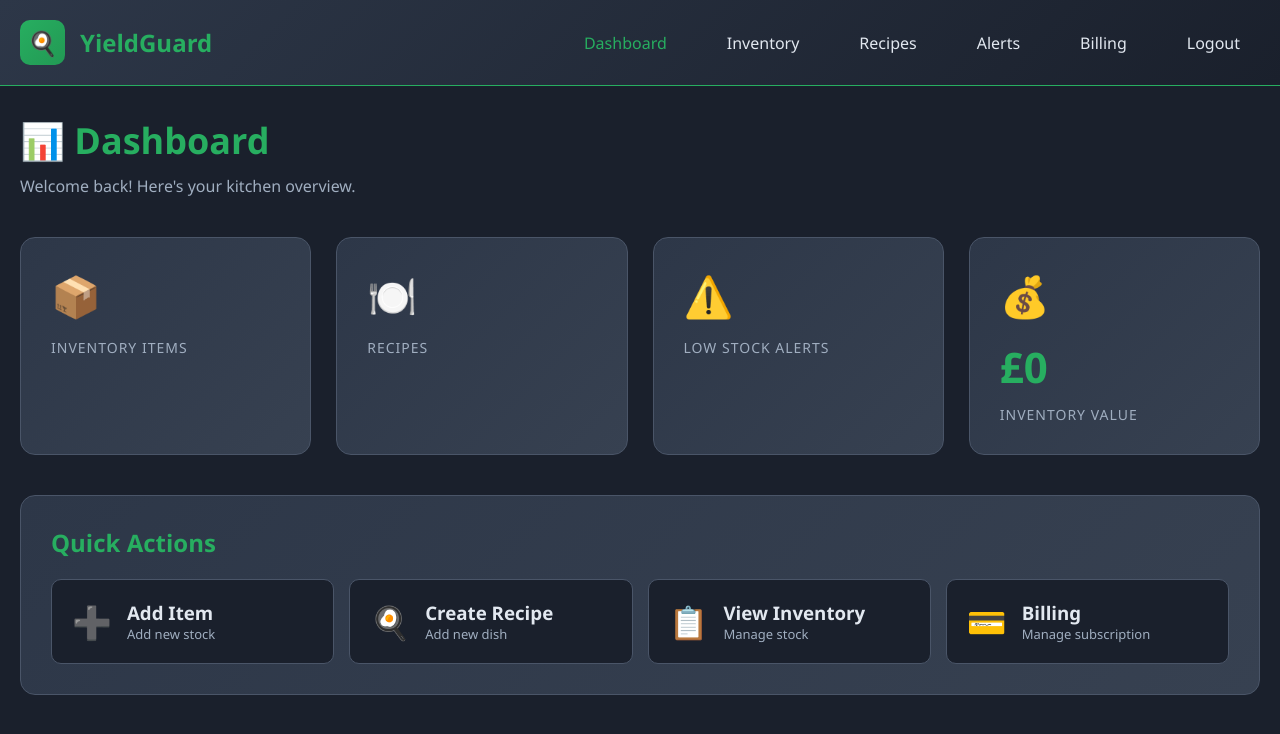
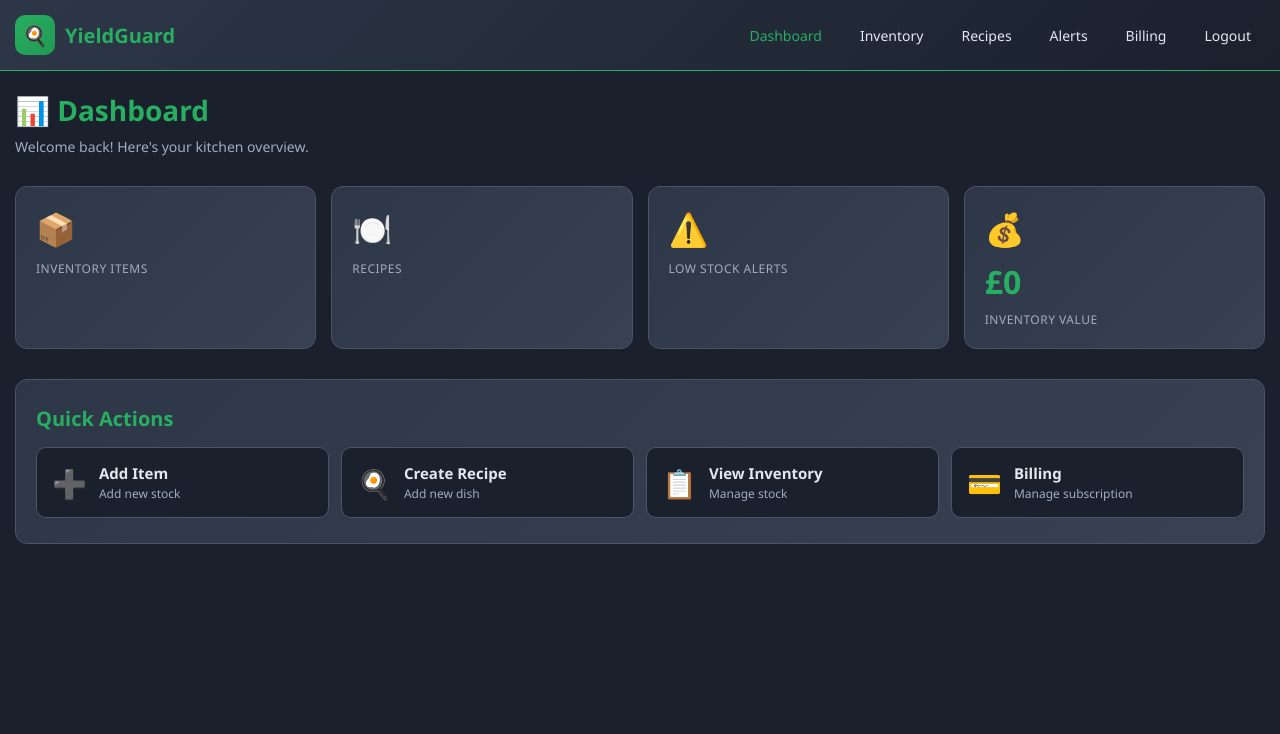
Before and after one commit to cryptoirish/kitchen-inventory-clean, a Flask app: template templates/home.html in a window 1280 px wide. Shown: the top 734 px of the page. Run offline with Flask 3, Linux system fonts and the light colour scheme; the template is opened without the code that fills it, so the values that code supplies are empty; some libraries are stand-ins or nearby versions.

Commit message:
Refactor home.html for dashboard layout and styles
Updated the title and improved the styling of the navigation and action buttons for better responsiveness and aesthetics.

```diff
--- a/templates/home.html
+++ b/templates/home.html
@@ -1,35 +1,84 @@
 <!DOCTYPE html>
 <html>
 <head>
-    <title>YieldGuard - Kitchen Management</title>
+    <title>YieldGuard - Dashboard</title>
     <meta name="viewport" content="width=device-width, initial-scale=1.0">
     <style>
         * { margin: 0; padding: 0; box-sizing: border-box; }
         body { font-family: 'Segoe UI', Tahoma, Geneva, Verdana, sans-serif; background: #1a202c; color: #e2e8f0; min-height: 100vh; }
-        .navbar { background: linear-gradient(135deg, #2d3748 0%, #1a202c 100%); padding: 20px 0; border-bottom: 1px solid #27ae60; }
-        .nav-container { max-width: 1400px; margin: 0 auto; padding: 0 20px; display: flex; justify-content: space-between; align-items: center; }
-        .logo { display: flex; align-items: center; gap: 15px; text-decoration: none; }
-        .logo-icon { width: 45px; height: 45px; background: linear-gradient(135deg, #27ae60 0%, #229954 100%); border-radius: 10px; display: flex; align-items: center; justify-content: center; font-size: 24px; }
-        .logo-text { color: #27ae60; font-size: 24px; font-weight: bold; }
-        .nav-links { display: flex; gap: 20px; align-items: center; }
-        .nav-links a { color: #e2e8f0; text-decoration: none; font-weight: 500; padding: 10px 20px; border-radius: 8px; transition: all 0.3s; }
+
+        /* Navigation */
+        .navbar { background: linear-gradient(135deg, #2d3748 0%, #1a202c 100%); padding: 15px 0; border-bottom: 1px solid #27ae60; position: sticky; top: 0; z-index: 1000; }
+        .nav-container { max-width: 1400px; margin: 0 auto; padding: 0 15px; display: flex; justify-content: space-between; align-items: center; }
+        .logo { display: flex; align-items: center; gap: 10px; text-decoration: none; }
+        .logo-icon { width: 40px; height: 40px; background: linear-gradient(135deg, #27ae60 0%, #229954 100%); border-radius: 10px; display: flex; align-items: center; justify-content: center; font-size: 20px; }
+        .logo-text { color: #27ae60; font-size: 20px; font-weight: bold; }
+
+        /* Desktop Nav */
+        .nav-links { display: flex; gap: 10px; align-items: center; }
+        .nav-links a { color: #e2e8f0; text-decoration: none; font-weight: 500; padding: 8px 14px; border-radius: 8px; transition: all 0.3s; font-size: 14px; }
         .nav-links a:hover { background: rgba(39, 174, 96, 0.1); color: #27ae60; }
-        .container { max-width: 1400px; margin: 0 auto; padding: 30px 20px; }
-        .page-header { margin-bottom: 40px; }
-        .page-header h1 { color: #27ae60; font-size: 36px; margin-bottom: 10px; }
-        .page-subtitle { color: #a0aec0; }
-        .stats-grid { display: grid; grid-template-columns: repeat(auto-fit, minmax(250px, 1fr)); gap: 25px; margin-bottom: 40px; }
-        .stat-card { background: linear-gradient(135deg, #2d3748 0%, #374151 100%); padding: 30px; border-radius: 15px; border: 1px solid #4a5568; transition: all 0.3s; }
-        .stat-card:hover { transform: translateY(-5px); border-color: #27ae60; }
-        .stat-icon { font-size: 40px; margin-bottom: 15px; }
-        .stat-number { font-size: 42px; font-weight: bold; color: #27ae60; margin: 10px 0; }
-        .stat-label { color: #a0aec0; font-size: 14px; text-transform: uppercase; letter-spacing: 1px; }
-        .quick-actions { background: linear-gradient(135deg, #2d3748 0%, #374151 100%); padding: 30px; border-radius: 15px; border: 1px solid #4a5568; }
-        .quick-actions h2 { color: #27ae60; margin-bottom: 20px; }
-        .action-grid { display: grid; grid-template-columns: repeat(auto-fit, minmax(250px, 1fr)); gap: 15px; }
-        .action-btn { display: flex; align-items: center; gap: 15px; padding: 20px; background: #1a202c; border: 1px solid #4a5568; border-radius: 10px; text-decoration: none; color: #e2e8f0; transition: all 0.3s; }
+
+        /* Hamburger - Hidden on desktop */
+        .hamburger { display: none; flex-direction: column; gap: 4px; cursor: pointer; padding: 10px; border: none; background: none; }
+        .hamburger span { width: 25px; height: 3px; background: #27ae60; border-radius: 2px; transition: all 0.3s; }
+
+        /* Mobile Menu Overlay */
+        .mobile-menu { display: none; position: fixed; top: 70px; left: 0; right: 0; background: #1a202c; padding: 20px; border-bottom: 2px solid #27ae60; flex-direction: column; gap: 10px; z-index: 999; box-shadow: 0 10px 30px rgba(0,0,0,0.5); }
+        .mobile-menu.active { display: flex; }
+        .mobile-menu a { color: #e2e8f0; text-decoration: none; font-weight: 500; padding: 15px 20px; border-radius: 10px; transition: all 0.3s; font-size: 16px; border: 1px solid #374151; }
+        .mobile-menu a:hover, .mobile-menu a.active { background: rgba(39, 174, 96, 0.1); color: #27ae60; border-color: #27ae60; }
+
+        /* Container */
+        .container { max-width: 1400px; margin: 0 auto; padding: 20px 15px; }
+
+        /* Page Header */
+        .page-header { margin-bottom: 30px; }
+        .page-header h1 { color: #27ae60; font-size: 28px; margin-bottom: 8px; }
+        .page-subtitle { color: #a0aec0; font-size: 14px; }
+
+        /* Stats Grid */
+        .stats-grid { display: grid; grid-template-columns: repeat(auto-fit, minmax(250px, 1fr)); gap: 15px; margin-bottom: 30px; }
+        .stat-card { background: linear-gradient(135deg, #2d3748 0%, #374151 100%); padding: 20px; border-radius: 12px; border: 1px solid #4a5568; transition: all 0.3s; }
+        .stat-card:hover { transform: translateY(-3px); border-color: #27ae60; }
+        .stat-icon { font-size: 32px; margin-bottom: 10px; }
+        .stat-number { font-size: 32px; font-weight: bold; color: #27ae60; margin: 8px 0; }
+        .stat-label { color: #a0aec0; font-size: 12px; text-transform: uppercase; letter-spacing: 0.5px; }
+
+        /* Quick Actions */
+        .quick-actions { background: linear-gradient(135deg, #2d3748 0%, #374151 100%); padding: 25px 20px; border-radius: 12px; border: 1px solid #4a5568; }
+        .quick-actions h2 { color: #27ae60; margin-bottom: 15px; font-size: 20px; }
+        .action-grid { display: grid; grid-template-columns: repeat(auto-fit, minmax(220px, 1fr)); gap: 12px; }
+        .action-btn { display: flex; align-items: center; gap: 12px; padding: 15px; background: #1a202c; border: 1px solid #4a5568; border-radius: 10px; text-decoration: none; color: #e2e8f0; transition: all 0.3s; }
         .action-btn:hover { border-color: #27ae60; background: rgba(39, 174, 96, 0.1); }
-        .action-icon { font-size: 32px; }
+        .action-icon { font-size: 28px; flex-shrink: 0; }
+        .action-btn h3 { color: #e2e8f0; font-size: 15px; margin-bottom: 2px; }
+        .action-btn p { color: #a0aec0; font-size: 12px; }
+
+        /* Mobile Responsive */
+        @media (max-width: 768px) {
+            .nav-links { display: none; }
+            .hamburger { display: flex; }
+            .logo-text { font-size: 18px; }
+            .logo-icon { width: 35px; height: 35px; font-size: 18px; }
+
+            .container { padding: 15px 10px; }
+            .page-header h1 { font-size: 24px; }
+
+            .stats-grid { grid-template-columns: 1fr 1fr; gap: 10px; }
+            .stat-card { padding: 15px; }
+            .stat-icon { font-size: 24px; }
+            .stat-number { font-size: 24px; }
+            .stat-label { font-size: 11px; }
+
+            .action-grid { grid-template-columns: 1fr; }
+            .action-btn { padding: 18px; }
+            .action-btn h3 { font-size: 16px; }
+        }
+
+        @media (max-width: 480px) {
+            .stats-grid { grid-template-columns: 1fr; }
+        }
     </style>
 </head>
 <body>
@@ -39,6 +88,8 @@
                 <div class="logo-icon">🍳</div>
                 <div class="logo-text">YieldGuard</div>
             </a>
+
+            <!-- Desktop Navigation -->
             <div class="nav-links">
                 <a href="/" style="color: #27ae60;">Dashboard</a>
                 <a href="/inventory">Inventory</a>
@@ -47,6 +98,23 @@
                 <a href="/billing">Billing</a>
                 <a href="/logout">Logout</a>
             </div>
+
+            <!-- Mobile Hamburger -->
+            <button class="hamburger" onclick="toggleMenu()">
+                <span></span>
+                <span></span>
+                <span></span>
+            </button>
+        </div>
+
+        <!-- Mobile Menu -->
+        <div class="mobile-menu" id="mobileMenu">
+            <a href="/" class="active">📊 Dashboard</a>
+            <a href="/inventory">📦 Inventory</a>
+            <a href="/recipes">🍽️ Recipes</a>
+            <a href="/alerts">⚠️ Alerts</a>
+            <a href="/billing">💳 Billing</a>
+            <a href="/logout">🚪 Logout</a>
         </div>
     </nav>
 
@@ -84,22 +152,37 @@
             <div class="action-grid">
                 <a href="/add" class="action-btn">
                     <div class="action-icon">➕</div>
-                    <div><h3 style="color: #e2e8f0;">Add Item</h3><p style="color: #a0aec0; font-size: 13px;">Add new stock</p></div>
+                    <div><h3>Add Item</h3><p>Add new stock</p></div>
                 </a>
                 <a href="/recipes/add" class="action-btn">
                     <div class="action-icon">🍳</div>
-                    <div><h3 style="color: #e2e8f0;">Create Recipe</h3><p style="color: #a0aec0; font-size: 13px;">Add new dish</p></div>
+                    <div><h3>Create Recipe</h3><p>Add new dish</p></div>
                 </a>
                 <a href="/inventory" class="action-btn">
                     <div class="action-icon">📋</div>
-                    <div><h3 style="color: #e2e8f0;">View Inventory</h3><p style="color: #a0aec0; font-size: 13px;">Manage stock</p></div>
+                    <div><h3>View Inventory</h3><p>Manage stock</p></div>
                 </a>
                 <a href="/billing" class="action-btn">
                     <div class="action-icon">💳</div>
-                    <div><h3 style="color: #e2e8f0;">Billing</h3><p style="color: #a0aec0; font-size: 13px;">Manage subscription</p></div>
+                    <div><h3>Billing</h3><p>Manage subscription</p></div>
                 </a>
             </div>
         </div>
     </div>
+
+    <script>
+        function toggleMenu() {
+            document.getElementById('mobileMenu').classList.toggle('active');
+        }
+
+        // Close menu when clicking outside
+        document.addEventListener('click', function(event) {
+            const menu = document.getElementById('mobileMenu');
+            const hamburger = document.querySelector('.hamburger');
+            if (!menu.contains(event.target) && !hamburger.contains(event.target)) {
+                menu.classList.remove('active');
+            }
+        });
+    </script>
 </body>
 </html>
```
